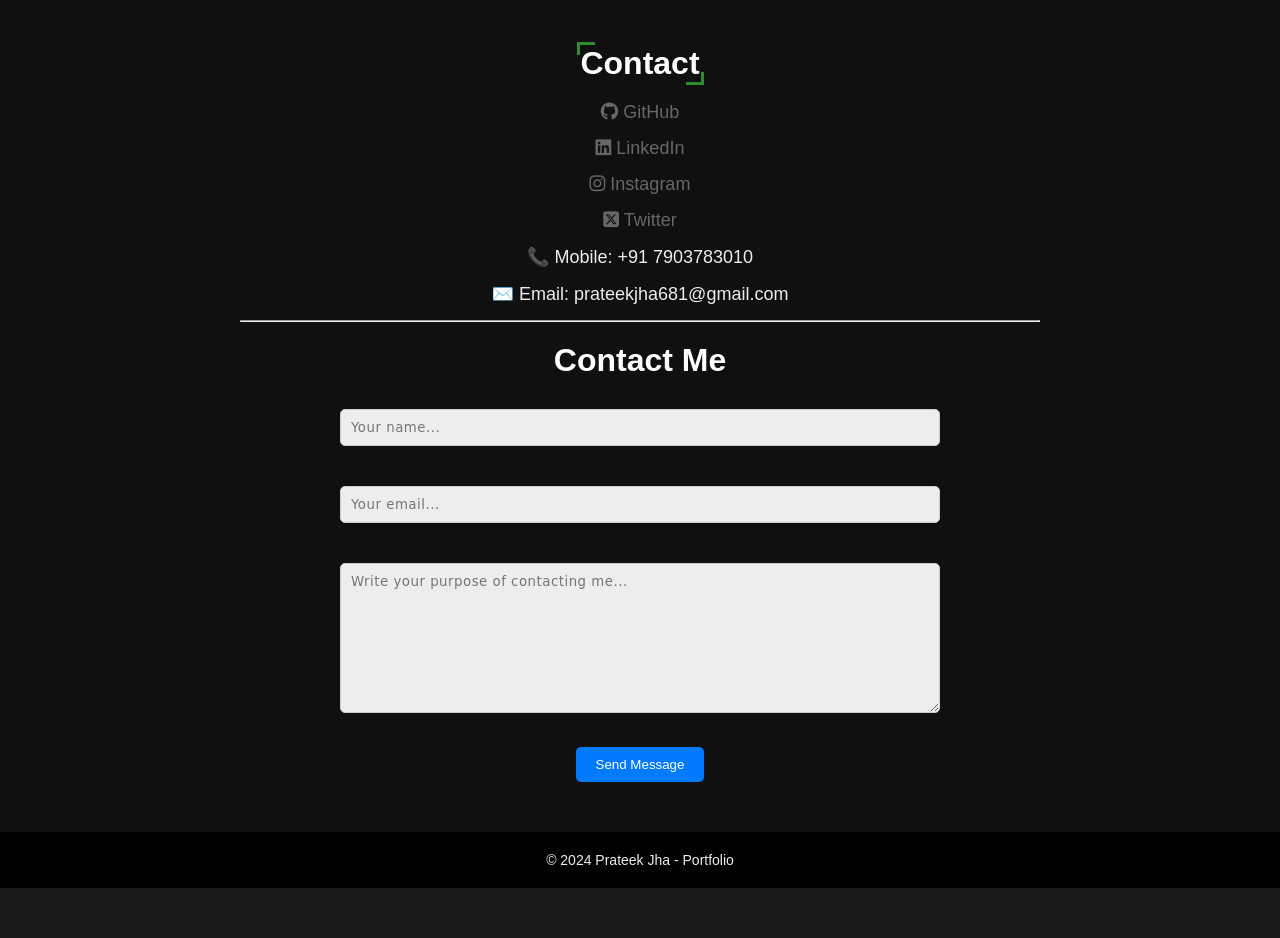
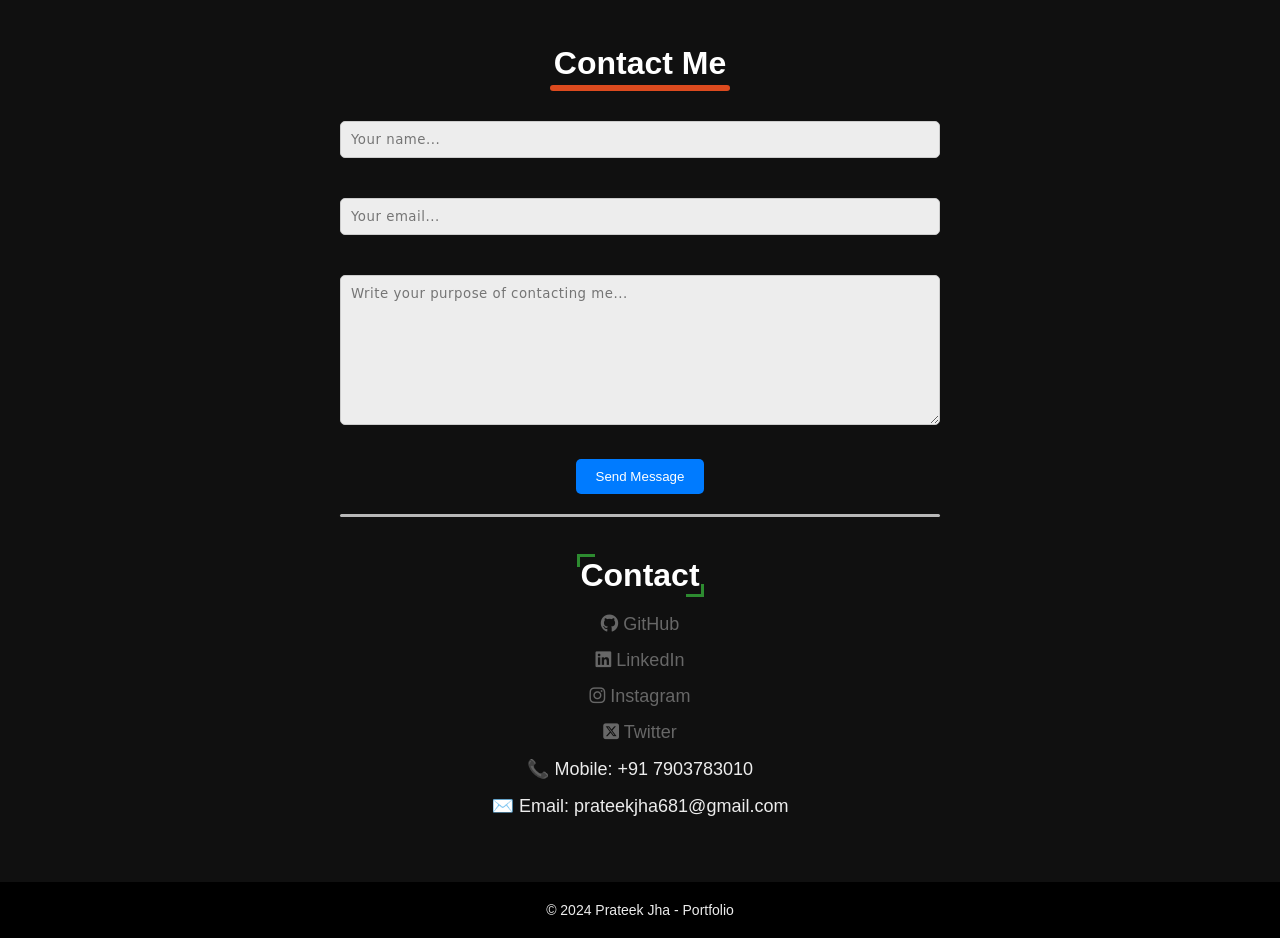
Before and after one commit to prateekjha1111/My-Portfolio, a plain HTML site: page index.html in a window 1280 px wide. Shown: the part 3340-4278 px from the top of the page. Before the commit the page ends 4228 px from the top, so only its background shows below. Drawn offline with Linux system fonts and the light colour scheme.

Commit message:
Committed some modifications in HTML & CSS.

```diff
--- a/index.html
+++ b/index.html
@@ -148,8 +148,27 @@
     </section>
 
     <section class="contact" id="contact">
+        <div id="contact">
+            <h2>Contact Me</h2>
+            <hr class="bar1">
+            <div class="contact-form">
+                <form id="contactForm">
+                    <div class="form-group">
+                        <input type="text" id="name" placeholder="Your name..." name="name" required>
+                    </div>
+                    <div class="form-group">
+                        <input type="text" id="email" name="email" placeholder="Your email..." required>
+                    </div>
+                    <div class="form-group">
+                        <textarea id="message" name="message" placeholder="Write your purpose of contacting me..." required></textarea>
+                    </div>
+                    <input type="submit" value="Send Message">
+                </form>
+            </div>
+        </div>
+        <hr class="bar2">
         <div class="container social-media">
-            <h2 class="topic">Contact</h2>
+            <h2 class="topic s-media">Contact</h2>
             <ul class="contact-list">
                 <li>
                     <a href="https://github.com/prateekjha1111" target="_blank">
@@ -179,24 +198,6 @@
                 </li>
             </ul>
         </div>
-        <hr>
-        <div id="contact">
-            <h2>Contact Me</h2>
-            <div class="contact-form">
-                <form id="contactForm">
-                    <div class="form-group">
-                        <input type="text" id="name" placeholder="Your name..." name="name" required>
-                    </div>
-                    <div class="form-group">
-                        <input type="text" id="email" name="email" placeholder="Your email..." required>
-                    </div>
-                    <div class="form-group">
-                        <textarea id="message" name="message" placeholder="Write your purpose of contacting me..." required></textarea>
-                    </div>
-                    <input type="submit" value="Send Message">
-                </form>
-            </div>
-        </div>
     </section>
 
     <footer>
--- a/styles.css
+++ b/styles.css
@@ -442,14 +442,13 @@ section h2 {
     background-color: #101010;
     text-align: center;
 }
-
 .contact h2 {
-    margin-bottom: 20px;
+    margin-bottom: 0px;
 }
 
 .contact-list {
     list-style-type: none;
-    padding: 0;
+    margin-top: 20px;
 }
 .contact-list li {
     margin-bottom: 15px;
@@ -462,10 +461,24 @@ section h2 {
     color: #676767;
 }
 
-hr {
-    min-width: 350px;
-    max-width: 800px;
-    margin: 5px auto;
+.bar2 {
+    min-width: 200px;
+    max-width: 600px;
+    margin: 20px auto;
+    height: 3px;
+    border-radius: 8px;
+    background-color: rgb(184, 184, 184);
+    border: none;
+}
+.bar1 {
+    min-width: 100px;
+    max-width: 180px;
+    margin: 3px auto;
+    margin-bottom: 20px;
+    height: 6px;
+    border-radius: 8px;
+    background-color: rgb(220, 74, 30);
+    border: none;
 }
 
 /*contact-form*/
@@ -557,7 +570,7 @@ footer p {
 
 /* scrollbar */
 ::-webkit-scrollbar {
-    width: 10px;
+    width: 6px;
 }
 
 ::-webkit-scrollbar-track {
```
